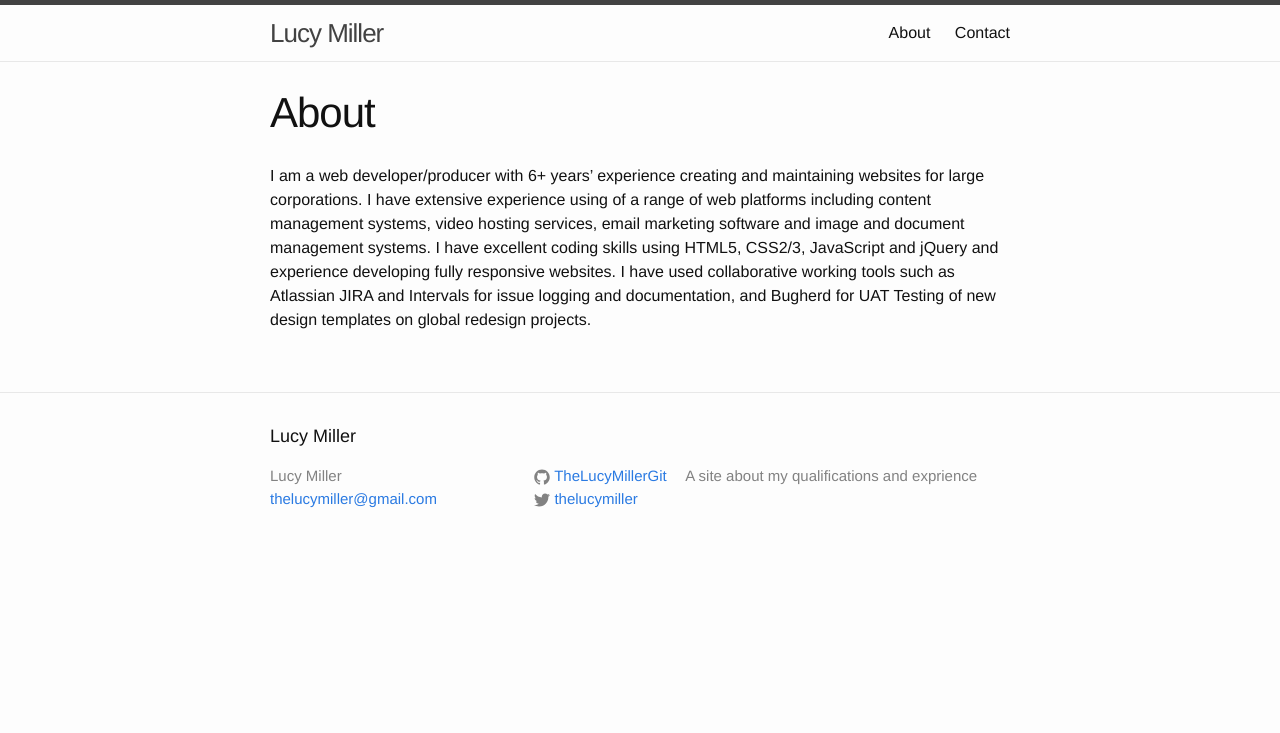
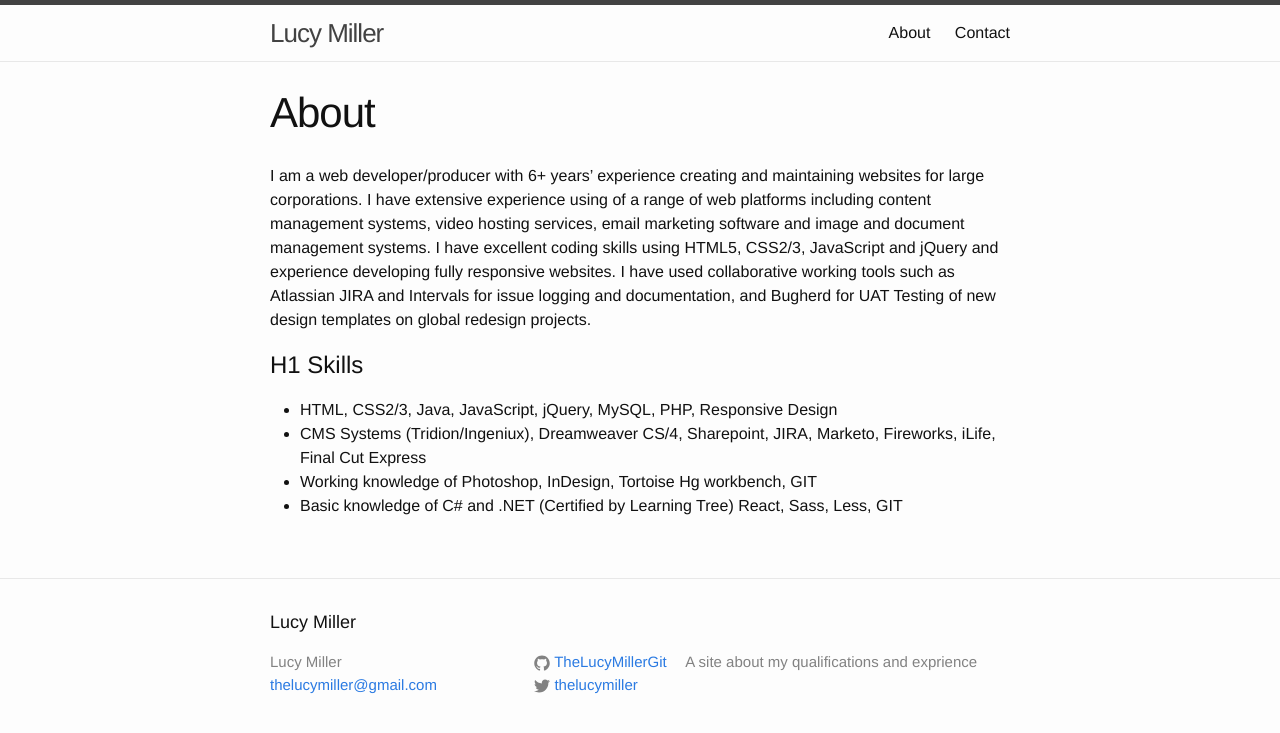
Before and after one commit to TheLucyMillerGit/TheLucyMillerGit.github.io, a Jekyll site: the page built from about.md, in a window 1280 px wide. Shown: the top 733 px of the page. Built offline with Jekyll 4.4.1, drawn with Linux system fonts in a browser that asks for light colours.

Commit message:
moved skills to about page

```diff
--- a/about.md
+++ b/about.md
@@ -5,3 +5,10 @@ permalink: /about/
 ---
 
 I am a web developer/producer with 6+ years’ experience creating and maintaining websites for large corporations. I have extensive experience using of a range of web platforms including content management systems, video hosting services, email marketing software and image and document management systems. I have excellent coding skills using HTML5, CSS2/3, JavaScript and jQuery and experience developing fully responsive websites. I have used collaborative working tools such as Atlassian JIRA and Intervals for issue logging and documentation, and Bugherd for UAT Testing of new design templates on global redesign projects.
+
+# H1 Skills
+
+- HTML, CSS2/3, Java, JavaScript, jQuery, MySQL, PHP, Responsive Design
+- CMS Systems (Tridion/Ingeniux), Dreamweaver CS/4, Sharepoint, JIRA, Marketo, Fireworks, iLife, Final Cut Express
+- Working knowledge of Photoshop, InDesign, Tortoise Hg workbench, GIT
+- Basic knowledge of C# and .NET (Certified by Learning Tree) React, Sass, Less, GIT
```
